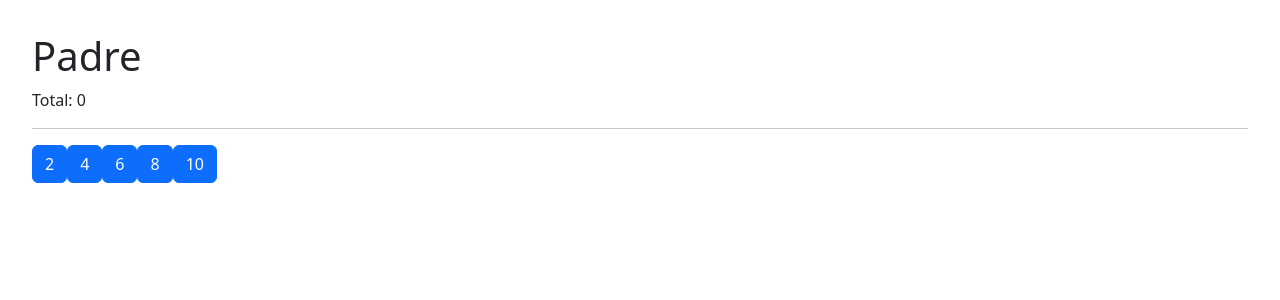
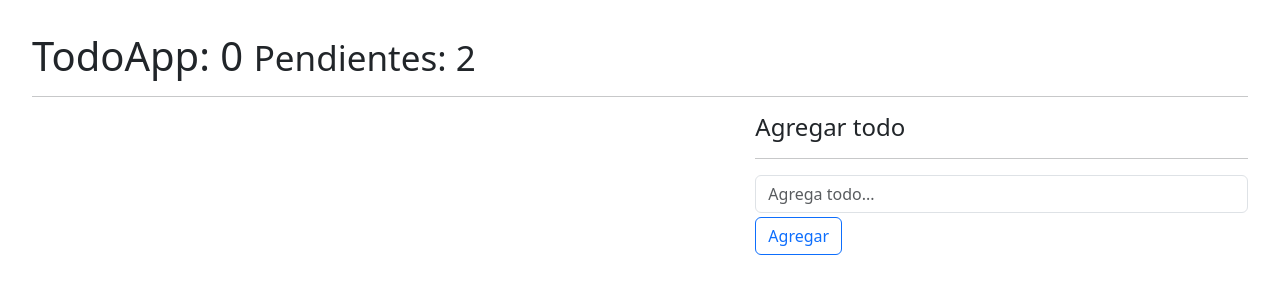
Before and after one commit to R4NU54/Aprendiendo-React, a React (Vite) app in the folder 06-hooks-app/: page / in a window 1280 px wide. Shown: the top 300 px of the page. Built offline with nearby package versions, Linux system fonts and the light colour scheme.

Commit message:
Agregado de funcionalidad de lista de tareas con useReducer

```diff
--- /dev/null
+++ b/06-hooks-app/src/07-useReducer/TodoApp.jsx
@@ -0,0 +1,26 @@
+import { useTodo } from '../hooks/useTodo';
+
+import { TodoList, TodoAdd } from './components';
+
+export const TodoApp = () => {
+  const { handleToggleDone, handleDeleteTodo, handleNewTodo, todos } = useTodo();
+
+  return (
+    <>
+      <h1>
+        TodoApp: {todos.length} <small>Pendientes: 2</small>
+      </h1>
+      <hr />
+      <div className="row">
+        <div className="col-7">
+          <TodoList todos={todos} onDeleteTodo={handleDeleteTodo} onDoneTodo={handleToggleDone} />
+        </div>
+        <div className="col-5">
+          <h4>Agregar todo</h4>
+          <hr />
+          <TodoAdd onNewTodoAdd={handleNewTodo} />
+        </div>
+      </div>
+    </>
+  );
+};
--- /dev/null
+++ b/06-hooks-app/src/07-useReducer/TodoReducer.js
@@ -0,0 +1,24 @@
+export const todoReducer = (initialState, action) => {
+  switch (action.type) {
+    case 'Add':
+      return [...initialState, action.payload];
+
+    case 'Delete':
+      return initialState.filter(todo => todo.id !== action.payload);
+
+    case 'Done':
+      return initialState.map(todo => {
+        if (todo.id === action.payload) {
+          return {
+            ...todo,
+            done: !todo.done,
+          };
+        } else {
+          return todo;
+        }
+      });
+
+    default:
+      return initialState;
+  }
+};
--- /dev/null
+++ b/06-hooks-app/src/07-useReducer/components/index.ts
@@ -0,0 +1,3 @@
+export * from './todoAdd';
+export * from './todoList';
+export * from './todoItem';
--- /dev/null
+++ b/06-hooks-app/src/07-useReducer/components/todoAdd.jsx
@@ -0,0 +1,39 @@
+import { useForm } from '../../hooks/useForm';
+export const TodoAdd = ({ onNewTodoAdd }) => {
+  const { formState, handleChange, onResetForm, description } = useForm({
+    description: '',
+  });
+
+  const handleSubmit = e => {
+    e.preventDefault();
+    if (description.length <= 1) return;
+
+    const idTodo = crypto.randomUUID();
+
+    const newTodo = {
+      id: idTodo,
+      description: description,
+      done: false,
+    };
+
+    onNewTodoAdd(newTodo);
+    onResetForm();
+  };
+
+  return (
+    <form onSubmit={handleSubmit}>
+      <input
+        type="text"
+        name="description"
+        placeholder="Agrega todo..."
+        autoComplete="off"
+        className="form-control"
+        value={description}
+        onChange={handleChange}
+      />
+      <button type="submit" className="btn btn-outline-primary mt-1 btn-block">
+        Agregar
+      </button>
+    </form>
+  );
+};
--- /dev/null
+++ b/06-hooks-app/src/07-useReducer/components/todoItem.jsx
@@ -0,0 +1,12 @@
+export const TodoItem = ({ todo, onDeleteTodo, onDoneTodo }) => {
+  return (
+    <li className="list-group-item d-flex justify-content-between p-2">
+      <span role="button" className="align-self-center" onClick={() => onDoneTodo(todo.id)}>
+        {todo.done ? <s>{todo.description}</s> : todo.description}
+      </span>
+      <button className="btn btn-danger" onClick={() => onDeleteTodo(todo.id)}>
+        Borrar
+      </button>
+    </li>
+  );
+};
--- /dev/null
+++ b/06-hooks-app/src/07-useReducer/components/todoList.jsx
@@ -0,0 +1,11 @@
+import { TodoItem } from './todoItem';
+
+export const TodoList = ({ todos = [], onDeleteTodo, onDoneTodo }) => {
+  return (
+    <ul className="d-flex gap-2 list-group">
+      {todos.map(todo => (
+        <TodoItem key={todo.id} todo={todo} onDeleteTodo={onDeleteTodo} onDoneTodo={onDoneTodo} />
+      ))}
+    </ul>
+  );
+};
--- /dev/null
+++ b/06-hooks-app/src/07-useReducer/intro-reducer.js
@@ -0,0 +1,29 @@
+const initialState = [
+  {
+    id: 1,
+    todo: 'Comprar pan',
+    done: false,
+  },
+];
+
+const todoReducer = (state = initialState, action) => {
+  if (action?.type === 'add Todo') {
+    return [...state, action.payload];
+  }
+  return state;
+};
+
+const newTodo = {
+  id: 2,
+  todo: 'Comprar leche',
+  done: false,
+};
+
+const addTodoAction = {
+  type: 'add Todo',
+  payload: newTodo,
+};
+
+let todos = todoReducer(initialState, addTodoAction);
+
+console.log({ state: todos });
--- a/06-hooks-app/src/hooks/index.js
+++ b/06-hooks-app/src/hooks/index.js
@@ -1,3 +1,4 @@
 export * from './useCounter';
 export * from './useFetch';
 export * from './useForm';
+export * from './useTodo';
--- /dev/null
+++ b/06-hooks-app/src/hooks/useTodo.js
@@ -0,0 +1,44 @@
+import { useReducer, useEffect } from 'react';
+import { todoReducer } from '../07-useReducer/TodoReducer';
+
+const initialState = [];
+
+const init = () => {
+  return JSON.parse(localStorage.getItem('todos')) || [];
+};
+
+export const useTodo = () => {
+  const [todos, dispatch] = useReducer(todoReducer, initialState, init);
+
+  useEffect(() => {
+    localStorage.setItem('todos', JSON.stringify(todos));
+  }, [todos]);
+
+  const handleNewTodo = todo => {
+    dispatch({
+      type: 'Add',
+      payload: todo,
+    });
+  };
+
+  const handleDeleteTodo = todoId => {
+    dispatch({
+      type: 'Delete',
+      payload: todoId,
+    });
+  };
+
+  const handleToggleDone = todoId => {
+    dispatch({
+      type: 'Done',
+      payload: todoId,
+    });
+  };
+
+  return {
+    todos,
+    handleNewTodo,
+    handleDeleteTodo,
+    handleToggleDone,
+  };
+};
--- a/06-hooks-app/src/main.jsx
+++ b/06-hooks-app/src/main.jsx
@@ -10,19 +10,14 @@ import './index.css';
 // import { Memorize } from './05-memos/Memorize';
 // import { MemoHook } from './05-memos/MemoHook';
 // import { UseCalbackHook } from './05-memos/CallbackHook';
-import { Padre } from './06-tarea-memo/Padre';
+// import { Padre } from './06-tarea-memo/Padre';
+// import './07-useReducer/intro-reducer';
+
+import { TodoApp } from './07-useReducer/TodoApp';
 
 ReactDOM.createRoot(document.getElementById('root')).render(
-  <React.StrictMode>
-    {/* <CounterApp /> */}
-    {/* <CounterWithCustomHook /> */}
-    {/* <SimpleForm /> */}
-    {/* <FormWithCustomHook /> */}
-    {/* <MultipleCustomHooks /> */}
-    {/* <FocusScreen /> */}
-    {/* <Memorize /> */}
-    {/* <MemoHook /> */}
-    {/* <UseCalbackHook /> */}
-    <Padre />
-  </React.StrictMode>
+  // <React.StrictMode>
+
+  <TodoApp />
+  // </React.StrictMode>
 );
```
